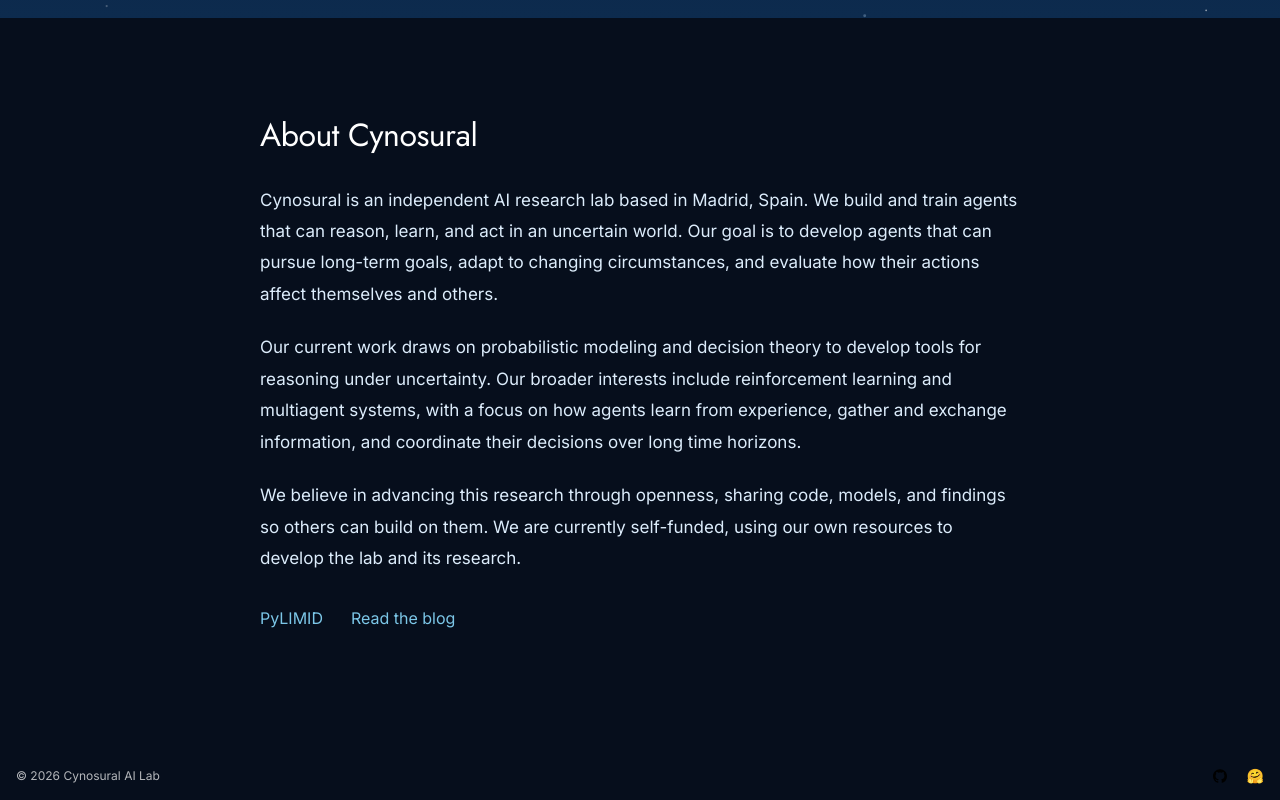
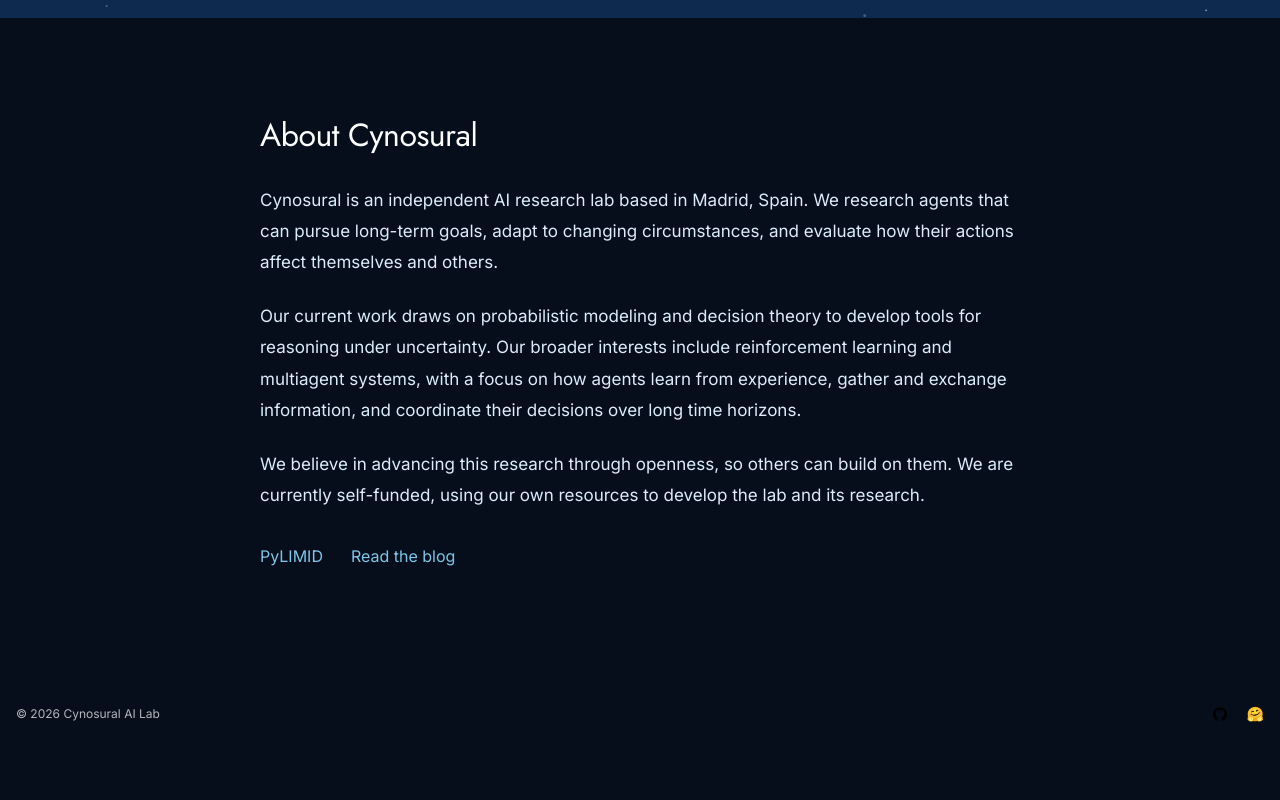
Before and after one commit to cynosural-ai/cynosural-ai.github.io, a Next.js app: page / in a window 1280 px wide. Shown: the part 782-1582 px from the top of the page. After the commit the page ends 1520 px from the top, so only its background shows below. Built offline with nearby package versions, Linux system fonts and the light colour scheme.

Commit message:
rediect blog link to new page

```diff
--- a/content/posts/introducing-pylimid.md
+++ b/content/posts/introducing-pylimid.md
@@ -3,6 +3,7 @@
 date: "2026-10-22"
 description: "A Python library for modeling decisions under uncertainty with limited-memory influence diagrams"
 author: "Fernando Rodriguez"
+href: "/pylimid"
 links:
   - label: "GitHub"
     url: "https://github.com/cynosural-ai/pylimid"
--- a/src/app/blog/page.tsx
+++ b/src/app/blog/page.tsx
@@ -14,14 +14,13 @@
     <section className="min-h-screen text-white px-6 py-16 relative">
       <div className="fixed inset-0 -z-10 bg-gradient-to-b from-[#040a16] via-[#0a1f3d] to-[#0d2b4e]" aria-hidden />
       <div className="max-w-4xl w-full mx-auto relative">
-      <p className="text-sm uppercase tracking-[0.25em] text-blue-200/60 mb-4">Cynosural AI Lab</p>
       <h1 className="font-jost text-4xl md:text-5xl font-bold tracking-tight text-white mb-12">Blog</h1>
       <div className="space-y-8">
         {posts.map((post) => (
           <article key={post.slug} className="border-b border-white/10 pb-8">
             <div className="flex items-center gap-5 sm:gap-8">
               <Link
-                href={`/blog/${post.slug}`}
+                href={post.href ?? `/blog/${post.slug}`}
                 className="relative block h-28 w-28 shrink-0 overflow-hidden transition-opacity hover:opacity-75"
                 aria-label={`Read ${post.title}`}
               >
@@ -30,7 +29,7 @@
               <div>
                 <p className="text-sm text-blue-200/70 mb-2">{post.date}</p>
                 <h2 className="font-jost text-3xl text-white mb-3">
-                  <Link href={`/blog/${post.slug}`} className="hover:text-[#209BD0]">{post.title}</Link>
+                  <Link href={post.href ?? `/blog/${post.slug}`} className="hover:text-[#209BD0]">{post.title}</Link>
                 </h2>
                 {post.description && <p className="text-lg text-blue-100/90 leading-relaxed">{post.description}</p>}
               </div>
--- a/src/dictionaries/en/home.json
+++ b/src/dictionaries/en/home.json
@@ -5,9 +5,9 @@
   },
   "story": {
     "heading": "About Cynosural",
-    "intro": "Cynosural is an independent AI research lab based in Madrid, Spain. We build and train agents that can reason, learn, and act in an uncertain world. Our goal is to develop agents that can pursue long-term goals, adapt to changing circumstances, and evaluate how their actions affect themselves and others.",
+    "intro": "Cynosural is an independent AI research lab based in Madrid, Spain. We research agents that can pursue long-term goals, adapt to changing circumstances, and evaluate how their actions affect themselves and others.",
     "research": "Our current work draws on probabilistic modeling and decision theory to develop tools for reasoning under uncertainty. Our broader interests include reinforcement learning and multiagent systems, with a focus on how agents learn from experience, gather and exchange information, and coordinate their decisions over long time horizons.",
-    "approach": "We believe in advancing this research through openness, sharing code, models, and findings so others can build on them. We are currently self-funded, using our own resources to develop the lab and its research.",
+    "approach": "We believe in advancing this research through openness, so others can build on them. We are currently self-funded, using our own resources to develop the lab and its research.",
     "linksLabel": "Explore our work",
     "blogLink": "Read the blog"
   }
--- a/src/lib/posts.ts
+++ b/src/lib/posts.ts
@@ -23,6 +23,7 @@
   author?: string;
   description?: string;
   constellationSeed?: string;
+  href?: string;
   links?: PostLink[];
   content: string;
 };
@@ -55,6 +56,7 @@
       : undefined,
     description: data.description ? String(data.description) : undefined,
     constellationSeed: data.constellationSeed ? String(data.constellationSeed) : undefined,
+    href: data.href ? String(data.href) : undefined,
     links: Array.isArray(data.links)
       ? data.links.map((l: Record<string, unknown>) => ({
           label: String(l.label),
```
